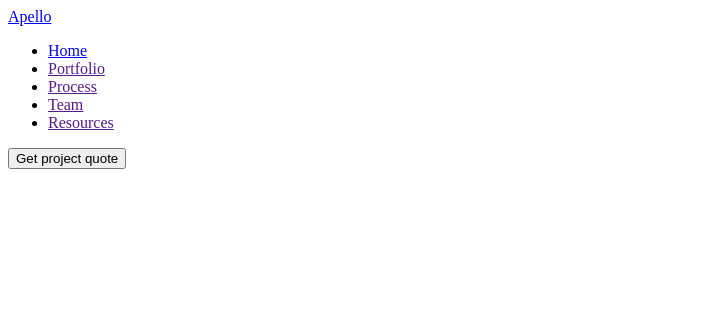
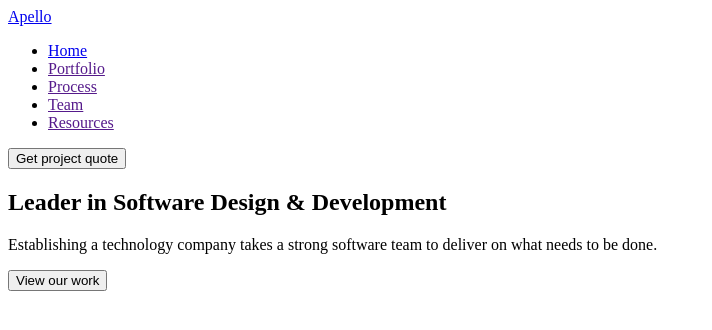
Before and after one commit to Aleksey-7/65-bl, a plain HTML site: page index.html in a window 1280 px wide. Shown: the whole page, without its empty margins (0-712 px from the left). Drawn offline with Linux system fonts and the light colour scheme.

Commit message:
Create section hero
Create section hero index.html

```diff
--- a/index.html
+++ b/index.html
@@ -36,6 +36,15 @@
 
     <button class="button" type="button">Get project quote</button>
   </header>
+
+  <main>
+    <section class="hero">
+      <h1 class="title">Leader in Software Design & Development</h1>
+      <p class="text">Establishing a technology company takes a strong software team to deliver on what needs to be
+        done.</p>
+      <button type="button">View our work</button>
+    </section>
+  </main>
 </body>
 
 </html>
```
